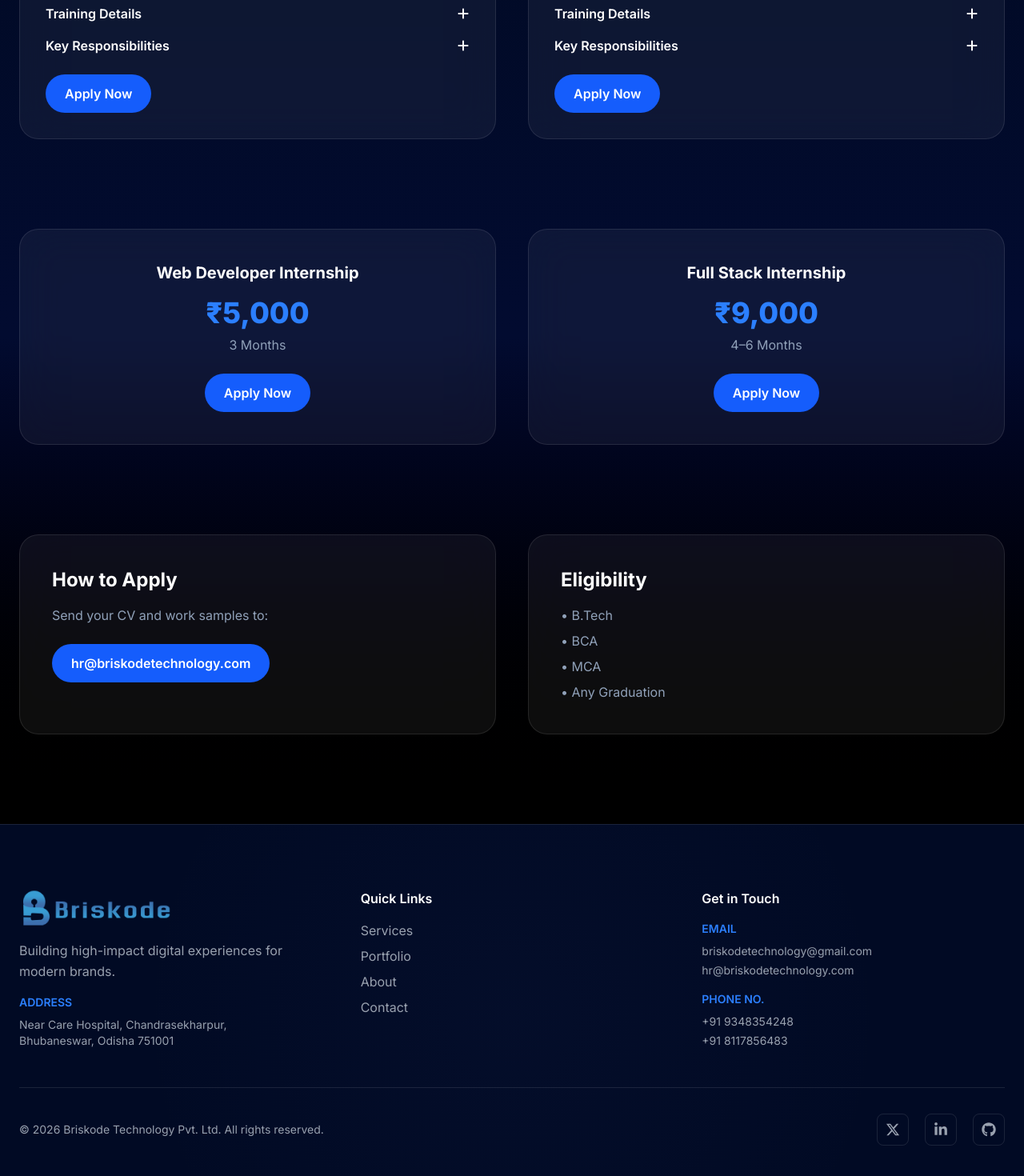
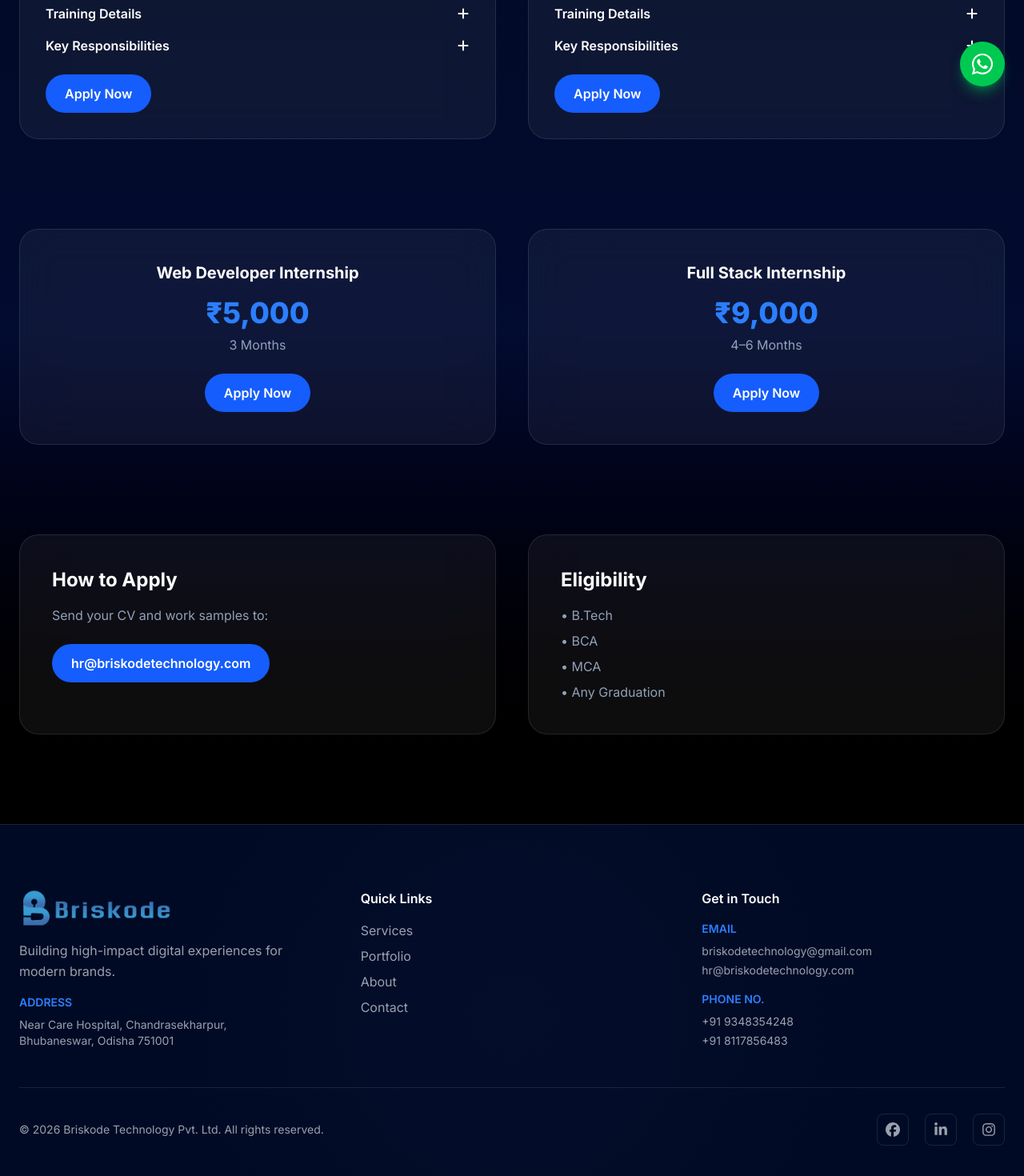
Before and after one commit to sonisingh2004/BriskodeTechnology, a React (Vite) app: page /internship in a window 1280 px wide. Shown: the part 668-2138 px from the top of the page at 80% size. Built offline with nearby package versions, Linux system fonts and the light colour scheme.

Commit message:
update whatshap

```diff
--- /dev/null
+++ b/src/components/FloatingWhatsApp.jsx
@@ -0,0 +1,26 @@
+import React from "react";
+import { FaWhatsapp } from "react-icons/fa";
+
+export default function FloatingWhatsApp() {
+  return (
+    <a
+      href="https://wa.me/918117856483"
+      target="_blank"
+      rel="noopener noreferrer"
+      aria-label="Chat on WhatsApp"
+      className="
+        fixed bottom-6 right-6 z-50
+        w-14 h-14
+        bg-green-500 hover:bg-green-600
+        text-white
+        rounded-full
+        flex items-center justify-center
+        shadow-lg shadow-green-500/40
+        transition-all duration-300
+        hover:scale-110
+      "
+    >
+      <FaWhatsapp className="text-3xl" />
+    </a>
+  );
+}
--- a/src/components/Footer.jsx
+++ b/src/components/Footer.jsx
@@ -1,5 +1,5 @@
 import { Link } from "react-router-dom";
-import { FaXTwitter, FaLinkedinIn, FaGithub } from "react-icons/fa6";
+import { FaXTwitter, FaLinkedinIn, FaGithub, FaInstagram, FaFacebook } from "react-icons/fa6";
 
 export default function Footer() {
   return (
@@ -81,16 +81,16 @@ export default function Footer() {
           {/* Social Icons */}
           <div className="flex gap-5">
             <Link
-              to={{ pathname: "https://twitter.com" }}
+              to={{ pathname: "https://www.facebook.com/briskodetechnologypvtltd" }}
               target="_blank"
               rel="noreferrer"
-              aria-label="Twitter"
+              aria-label="facebook"
               className="w-10 h-10 flex items-center justify-center rounded-lg
               border border-white/10 text-gray-400
               hover:text-white hover:border-blue-500/40
               hover:bg-blue-500/10 transition-all duration-300"
             >
-              <FaXTwitter className="text-lg" />
+              <FaFacebook className="text-lg" />
             </Link>
 
             <Link
@@ -107,16 +107,16 @@ export default function Footer() {
             </Link>
 
             <Link
-              to={{ pathname: "https://github.com" }}
+              to={{ pathname: "https://www.instagram.com/briskode_technology_pvtltd/" }}
               target="_blank"
               rel="noreferrer"
-              aria-label="GitHub"
+              aria-label="INSTAGRAM"
               className="w-10 h-10 flex items-center justify-center rounded-lg
               border border-white/10 text-gray-400
               hover:text-white hover:border-blue-500/40
               hover:bg-blue-500/10 transition-all duration-300"
             >
-              <FaGithub className="text-lg" />
+              <FaInstagram className="text-lg"/>
             </Link>
           </div>
         </div>
--- a/src/components/HomeContact.jsx
+++ b/src/components/HomeContact.jsx
@@ -92,16 +92,13 @@ export default function HomeContact() {
               <div className="mt-12 pt-8 border-t border-zinc-800">
                 <h4 className="text-white font-semibold mb-4">Follow Us</h4>
                 <div className="flex gap-4">
-                  <SocialIcon to="https://www.linkedin.com/company/flyingdata-technology/posts/?feedView=all">
+                  <SocialIcon to="https://www.linkedin.com/company/flyingdata-technology/posts/">
                     <FaLinkedinIn />
                   </SocialIcon>
-                  <SocialIcon to="https://twitter.com">
-                    <FaXTwitter />
-                  </SocialIcon>
-                  <SocialIcon to="https://facebook.com">
+                  <SocialIcon to="https://www.facebook.com/briskodetechnologypvtltd">
                     <FaFacebookF />
                   </SocialIcon>
-                  <SocialIcon to="https://instagram.com">
+                  <SocialIcon to="https://www.instagram.com/briskode_technology_pvtltd/">
                     <FaInstagram />
                   </SocialIcon>
                 </div>
--- a/src/layouts/MainLayout.jsx
+++ b/src/layouts/MainLayout.jsx
@@ -1,6 +1,7 @@
 import { Outlet } from 'react-router-dom'
 import Footer from '../components/Footer'
 import Navbar from '../components/Navbar'
+import FloatingWhatsApp from '../components/FloatingWhatsApp'
 
 export default function MainLayout() {
   return (
@@ -8,6 +9,7 @@ export default function MainLayout() {
       <Navbar />
       <main className="flex-1">
         <Outlet />
+        <FloatingWhatsApp/>
       </main>
       <Footer />
     </div>
```
